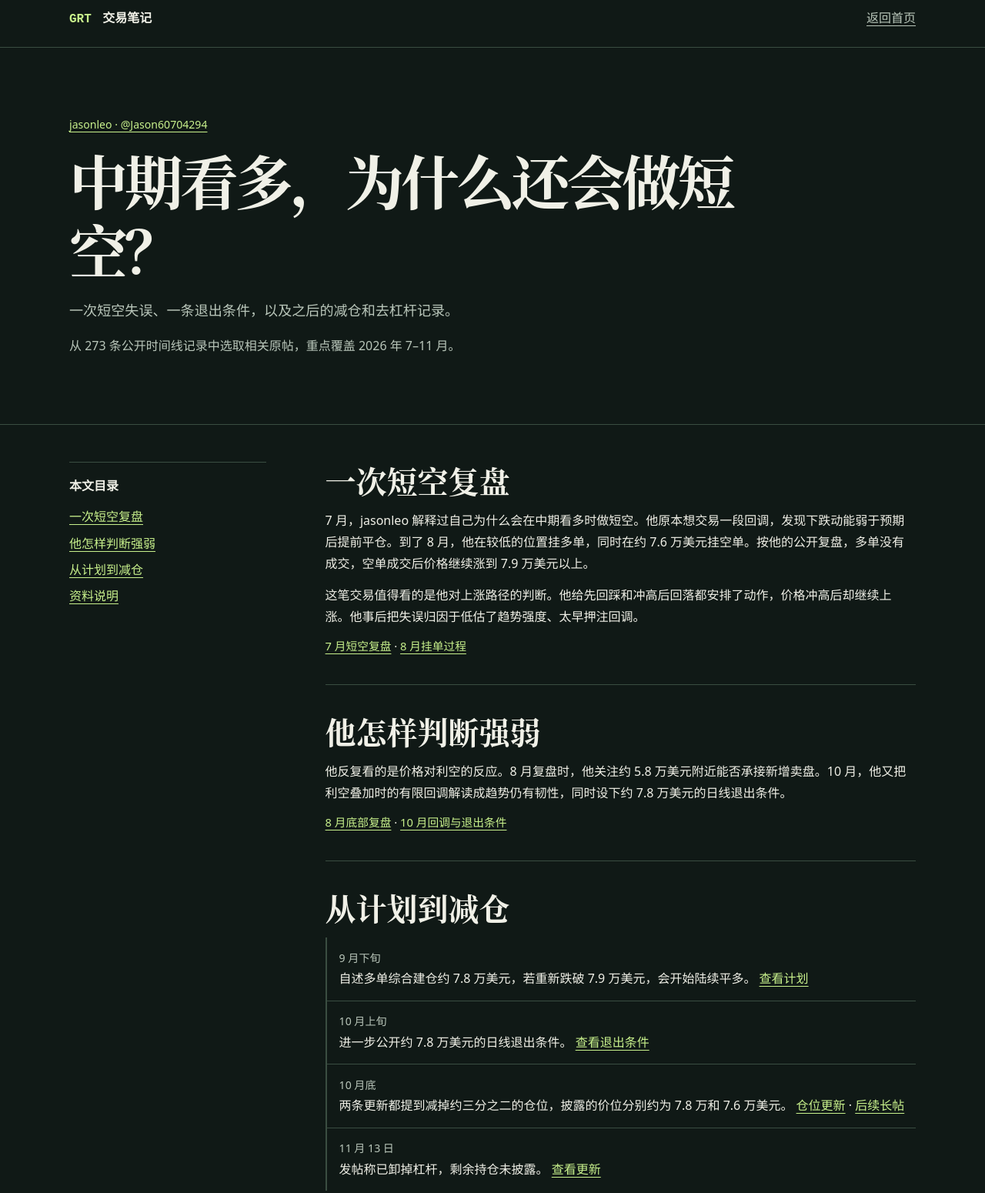
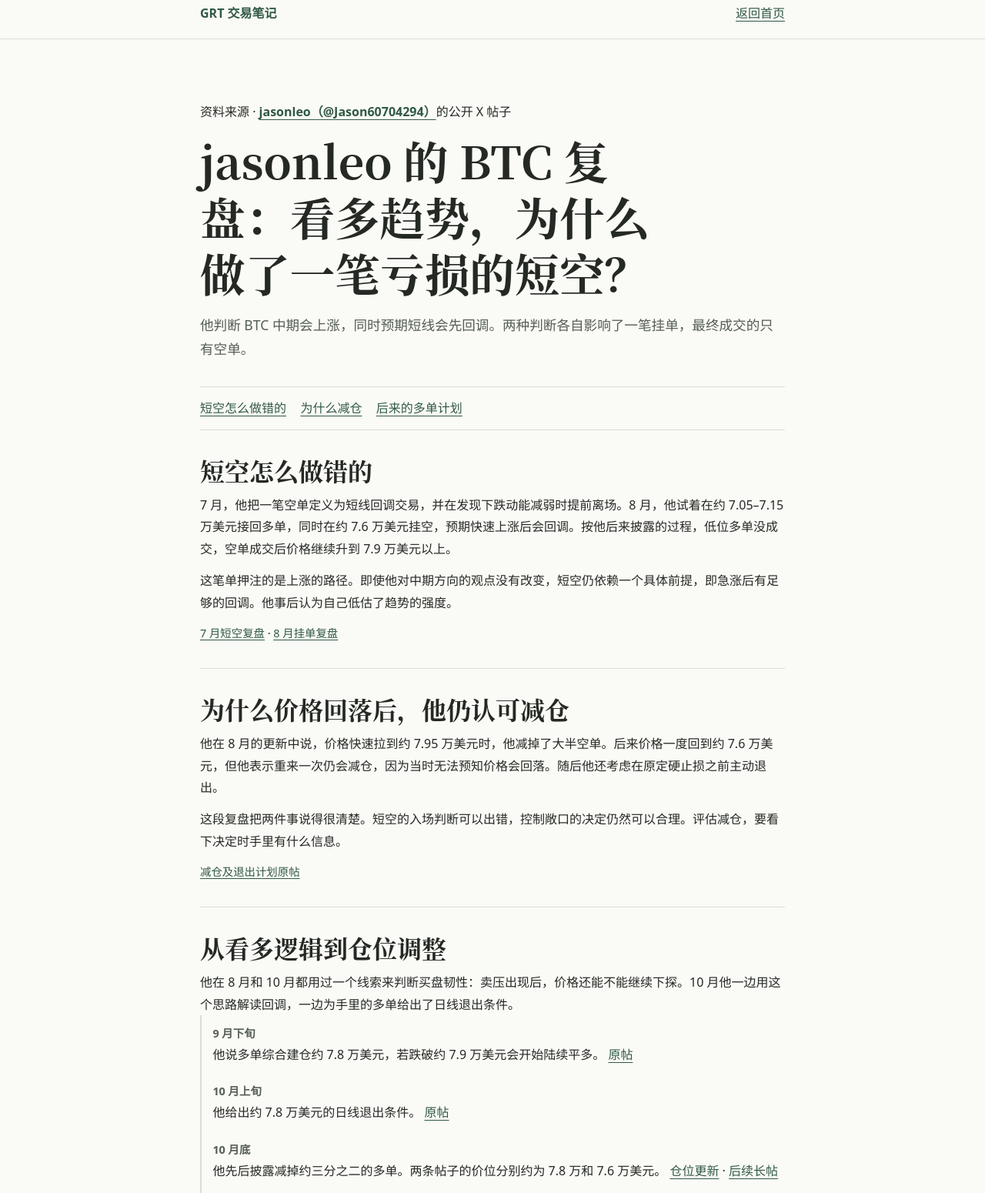
Before and after one commit to Greata16/GRT, a plain HTML site: page jasonleo.html in a window 1280 px wide. Shown: the part 15-1565 px from the top of the page at 77% size. Drawn offline with Linux system fonts and the light colour scheme.

Commit message:
Simplify GRT layout and expand sourced jasonleo analysis

```diff
--- a/jasonleo.html
+++ b/jasonleo.html
@@ -3,58 +3,52 @@
 <head>
   <meta charset="utf-8">
   <meta name="viewport" content="width=device-width, initial-scale=1">
-  <meta name="description" content="依据 jasonleo 的公开帖子复盘 BTC 短空、风险条件与仓位调整。">
-  <title>jasonleo 的 BTC 交易复盘 · GRT</title>
+  <meta name="description" content="从 jasonleo 的 X 原帖复盘 BTC 短空失误、减仓纪律与多单退出条件。">
+  <title>jasonleo 的 BTC 复盘：看多趋势，为什么做了一笔亏损的短空？ · GRT</title>
   <link rel="stylesheet" href="./style.css">
 </head>
 <body>
   <header class="bar"><div class="wrap">
-    <a class="brand" href="./"><b>GRT</b> 交易笔记</a>
-    <nav aria-label="主导航"><a href="./">返回首页</a></nav>
+    <a class="brand" href="./">GRT 交易笔记</a>
+    <a href="./">返回首页</a>
   </div></header>
-  <main>
-    <header class="article-header"><div class="wrap">
-      <p class="label"><a href="https://x.com/Jason60704294">jasonleo · @Jason60704294</a></p>
-      <h1>中期看多，为什么还会做短空？</h1>
-      <p class="lede">一次短空失误、一条退出条件，以及之后的减仓和去杠杆记录。</p>
-      <p class="note">从 273 条公开时间线记录中选取相关原帖，重点覆盖 2026 年 7–11 月。</p>
-    </div></header>
-    <div class="wrap article-grid">
+  <main class="wrap">
+    <header class="intro">
+      <p class="subject">资料来源 · <a href="https://x.com/Jason60704294">jasonleo（@Jason60704294）</a>的公开 X 帖子</p>
+      <h1>jasonleo 的 BTC 复盘：看多趋势，为什么做了一笔亏损的短空？</h1>
+      <p class="lede">他判断 BTC 中期会上涨，同时预期短线会先回调。两种判断各自影响了一笔挂单，最终成交的只有空单。</p>
+    </header>
     <nav class="toc" aria-label="文章目录">
-        <strong>本文目录</strong>
-        <a href="#short">一次短空复盘</a>
-        <a href="#signal">他怎样判断强弱</a>
-        <a href="#timeline">从计划到减仓</a>
-        <a href="#scope">资料说明</a>
+      <a href="#short">短空怎么做错的</a>
+      <a href="#risk">为什么减仓</a>
+      <a href="#timeline">后来的多单计划</a>
     </nav>
     <article>
       <section id="short">
-          <h2>一次短空复盘</h2>
-          <p>7 月，jasonleo 解释过自己为什么会在中期看多时做短空。他原本想交易一段回调，发现下跌动能弱于预期后提前平仓。到了 8 月，他在较低的位置挂多单，同时在约 7.6 万美元挂空单。按他的公开复盘，多单没有成交，空单成交后价格继续涨到 7.9 万美元以上。</p>
-          <p>这笔交易值得看的是他对上涨路径的判断。他给先回踩和冲高后回落都安排了动作，价格冲高后却继续上涨。他事后把失误归因于低估了趋势强度、太早押注回调。</p>
-          <p class="sources"><a href="https://x.com/Jason60704294/status/2080339492465193187">7 月短空复盘</a> · <a href="https://x.com/Jason60704294/status/2090772490859520109">8 月挂单过程</a></p>
+        <h2>短空怎么做错的</h2>
+        <p>7 月，他把一笔空单定义为短线回调交易，并在发现下跌动能减弱时提前离场。8 月，他试着在约 7.05–7.15 万美元接回多单，同时在约 7.6 万美元挂空，预期快速上涨后会回调。按他后来披露的过程，低位多单没成交，空单成交后价格继续升到 7.9 万美元以上。</p>
+        <p>这笔单押注的是上涨的路径。即使他对中期方向的观点没有改变，短空仍依赖一个具体前提，即急涨后有足够的回调。他事后认为自己低估了趋势的强度。</p>
+        <p class="sources"><a href="https://x.com/Jason60704294/status/2080339492465193187">7 月短空复盘</a> · <a href="https://x.com/Jason60704294/status/2090772490859520109">8 月挂单复盘</a></p>
       </section>
-        <section id="signal">
-          <h2>他怎样判断强弱</h2>
-          <p>他反复看的是价格对利空的反应。8 月复盘时，他关注约 5.8 万美元附近能否承接新增卖盘。10 月，他又把利空叠加时的有限回调解读成趋势仍有韧性，同时设下约 7.8 万美元的日线退出条件。</p>
-          <p class="sources"><a href="https://x.com/Jason60704294/status/2092240116786073725">8 月底部复盘</a> · <a href="https://x.com/Jason60704294/status/2108259375190327432">10 月回调与退出条件</a></p>
+      <section id="risk">
+        <h2>为什么价格回落后，他仍认可减仓</h2>
+        <p>他在 8 月的更新中说，价格快速拉到约 7.95 万美元时，他减掉了大半空单。后来价格一度回到约 7.6 万美元，但他表示重来一次仍会减仓，因为当时无法预知价格会回落。随后他还考虑在原定硬止损之前主动退出。</p>
+        <p>这段复盘把两件事说得很清楚。短空的入场判断可以出错，控制敞口的决定仍然可以合理。评估减仓，要看下决定时手里有什么信息。</p>
+        <p class="sources"><a href="https://x.com/Jason60704294/status/2091588691156492462">减仓及退出计划原帖</a></p>
       </section>
       <section id="timeline">
-          <h2>从计划到减仓</h2>
+        <h2>从看多逻辑到仓位调整</h2>
+        <p>他在 8 月和 10 月都用过一个线索来判断买盘韧性：卖压出现后，价格还能不能继续下探。10 月他一边用这个思路解读回调，一边为手里的多单给出了日线退出条件。</p>
         <ul class="timeline">
-            <li><span class="date">9 月下旬</span>自述多单综合建仓约 7.8 万美元，若重新跌破 7.9 万美元，会开始陆续平多。 <a href="https://x.com/Jason60704294/status/2103181044212027607">查看计划</a></li>
-            <li><span class="date">10 月上旬</span>进一步公开约 7.8 万美元的日线退出条件。 <a href="https://x.com/Jason60704294/status/2108259375190327432">查看退出条件</a></li>
-            <li><span class="date">10 月底</span>两条更新都提到减掉约三分之二的仓位，披露的价位分别约为 7.8 万和 7.6 万美元。 <a href="https://x.com/Jason60704294/status/2115979306019266646">仓位更新</a> · <a href="https://x.com/Jason60704294/status/2116241796594569507">后续长帖</a></li>
-            <li><span class="date">11 月 13 日</span>发帖称已卸掉杠杆，剩余持仓未披露。 <a href="https://x.com/Jason60704294/status/2121130653735432290">查看更新</a></li>
+          <li><span class="date">9 月下旬</span>他说多单综合建仓约 7.8 万美元，若跌破约 7.9 万美元会开始陆续平多。 <a href="https://x.com/Jason60704294/status/2103181044212027607">原帖</a></li>
+          <li><span class="date">10 月上旬</span>他给出约 7.8 万美元的日线退出条件。 <a href="https://x.com/Jason60704294/status/2108259375190327432">原帖</a></li>
+          <li><span class="date">10 月底</span>他先后披露减掉约三分之二的多单。两条帖子的价位分别约为 7.8 万和 7.6 万美元。 <a href="https://x.com/Jason60704294/status/2115979306019266646">仓位更新</a> · <a href="https://x.com/Jason60704294/status/2116241796594569507">后续长帖</a></li>
+          <li><span class="date">11 月 13 日</span>他称已卸掉杠杆。该帖未给出剩余持仓明细。 <a href="https://x.com/Jason60704294/status/2121130653735432290">原帖</a></li>
         </ul>
-        </section>
-        <section id="scope">
-          <h2>资料说明</h2>
-          <p class="note">成交价和仓位来自博主公开自述。公开时间线不足以核实完整成交或计算胜率。</p>
+        <p class="sources"><a href="https://x.com/Jason60704294/status/2092240116786073725">8 月对卖压的复盘</a></p>
       </section>
     </article>
-    </div>
+    <footer class="footer note">根据 273 条公开时间线记录选材。本文涉及的成交和仓位均为本人自述。</footer>
   </main>
-  <footer class="wrap footer"><a href="./">返回首页</a><a href="https://github.com/Greata16/GRT">GitHub 仓库</a></footer>
 </body>
 </html>
--- a/style.css
+++ b/style.css
@@ -1,58 +1,40 @@
 :root {
-  color-scheme: dark;
-  --bg: #101916;
-  --panel: #18251f;
-  --text: #f0f0e7;
-  --quiet: #b9c6ba;
-  --accent: #c8f18c;
-  --line: #3a4d41;
+  color-scheme: light;
+  --paper: #fafaf7;
+  --ink: #252923;
+  --muted: #555e54;
+  --green: #305943;
+  --line: #d9dfd6;
 }
 * { box-sizing: border-box; }
-body { margin: 0; background: var(--bg); color: var(--text); font: 1rem/1.75 system-ui, "PingFang SC", "Microsoft YaHei", sans-serif; }
-a { color: var(--accent); text-underline-offset: .25em; }
-a:hover { color: #e6ffcb; }
-a:focus-visible { outline: 2px solid var(--accent); outline-offset: 5px; }
-.wrap { width: min(1100px, calc(100% - 48px)); margin-inline: auto; }
+body { margin: 0; background: var(--paper); color: var(--ink); font: 1rem/1.8 system-ui, "PingFang SC", "Microsoft YaHei", sans-serif; }
+.wrap { width: min(760px, calc(100% - 40px)); margin-inline: auto; }
+a { color: var(--green); text-underline-offset: .22em; }
+a:hover { text-decoration-thickness: 2px; }
+a:focus-visible { outline: 2px solid var(--green); outline-offset: 4px; }
 .bar { border-bottom: 1px solid var(--line); }
-.bar .wrap, .footer { min-height: 76px; display: flex; justify-content: space-between; align-items: center; gap: 1rem; }
-.brand { color: var(--text); text-decoration: none; font-weight: 750; }
-.brand b { color: var(--accent); font: 700 1rem ui-monospace, monospace; margin-right: .65rem; }
-.bar nav a { color: var(--quiet); }
-.hero { padding: clamp(3.5rem, 9vw, 7rem) 0; border-bottom: 1px solid var(--line); }
-.hero .wrap { display: grid; grid-template-columns: 1.45fr 1fr; align-items: end; gap: clamp(2rem, 6vw, 5rem); }
-h1, h2, h3, p { margin: 0; }
-h1, h2 { font-family: "Songti SC", "Noto Serif CJK SC", "SimSun", serif; line-height: 1.18; }
-h1 { font-size: clamp(2.65rem, 7vw, 5.6rem); letter-spacing: -.055em; }
-h2 { font-size: clamp(1.65rem, 3.4vw, 2.5rem); }
-.label { color: var(--accent); font-size: .88rem; margin-bottom: .9rem; }
-.lede { color: var(--quiet); font-size: 1.13rem; max-width: 36rem; margin-top: 1.2rem; }
-.feature { background: var(--panel); border-top: 3px solid var(--accent); padding: clamp(1.5rem, 4vw, 2.4rem); }
-.feature h2 { margin-bottom: .65rem; }
-.feature p { color: var(--quiet); }
-.button { display: inline-block; margin-top: 1.4rem; padding: .55rem 1rem; background: var(--accent); color: #132017; text-decoration: none; font-weight: 750; }
-.button:hover { background: #e6ffcb; color: #132017; }
-.directory { padding-block: 3rem 4rem; }
-.entry { display: grid; grid-template-columns: 1fr auto; gap: 1rem; align-items: center; border-block: 1px solid var(--line); margin-top: 1.2rem; padding: 1.1rem 0; }
-.entry span, .footer, .note, .date { color: var(--quiet); }
-.footer { border-top: 1px solid var(--line); font-size: .9rem; }
-.article-header { padding-block: clamp(2.5rem, 7vw, 5.5rem); border-bottom: 1px solid var(--line); }
-.article-header h1 { max-width: 12em; font-size: clamp(2.45rem, 6vw, 4.75rem); }
-.article-header .note { margin-top: 1rem; }
-.article-grid { display: grid; grid-template-columns: minmax(10rem, 1fr) minmax(0, 3fr); gap: clamp(2rem, 6vw, 5rem); padding-block: 3rem 4rem; }
-.toc { align-self: start; border-top: 1px solid var(--line); padding-top: 1rem; }
-.toc strong { display: block; margin-bottom: .55rem; }
-.toc a { display: block; padding-block: .2rem; }
-article section + section { border-top: 1px solid var(--line); margin-top: 2.25rem; padding-top: 2.25rem; }
-article h2 { margin-bottom: .9rem; }
-article p + p { margin-top: .8rem; }
-.sources { font-size: .92rem; }
-.timeline { padding: 0; list-style: none; }
-.timeline li { padding: .9rem 0 .9rem 1rem; border-left: 2px solid var(--line); }
-.timeline li + li { border-top: 1px solid var(--line); }
-.date { display: block; font-size: .88rem; }
-@media (max-width: 700px) {
-  .wrap { width: calc(100% - 36px); }
-  .hero .wrap, .article-grid { grid-template-columns: 1fr; }
-  .article-grid { padding-top: 1.75rem; }
-  .entry { grid-template-columns: 1fr; gap: .2rem; }
-}
+.bar .wrap, .footer { display: flex; align-items: center; justify-content: space-between; gap: 1rem; min-height: 65px; }
+.brand { font-weight: 750; text-decoration: none; }
+h1, h2, p { margin: 0; }
+h1, h2 { font-family: "Songti SC", "Noto Serif CJK SC", "SimSun", serif; line-height: 1.25; }
+h1 { font-size: clamp(2rem, 5.2vw, 3.65rem); text-wrap: balance; }
+h2 { font-size: clamp(1.35rem, 3vw, 2rem); }
+.intro { padding-block: clamp(2.5rem, 8vw, 5rem) 2rem; }
+.lede { margin-top: 1rem; color: var(--muted); font-size: 1.1rem; }
+.subject { margin-bottom: .75rem; }
+.subject a { font-weight: 700; }
+.directory { padding-block: .6rem 3.5rem; }
+.entry { border-block: 1px solid var(--line); margin-top: 1rem; padding-block: 1.2rem; }
+.entry a { font-size: 1.12rem; font-weight: 700; }
+.entry p { color: var(--muted); margin-top: .35rem; }
+.toc { display: flex; flex-wrap: wrap; gap: .25rem 1.15rem; padding-block: .8rem; border-block: 1px solid var(--line); }
+article { padding-block: 2rem 3.5rem; }
+article section + section { margin-top: 2rem; padding-top: 2rem; border-top: 1px solid var(--line); }
+article h2 { margin-bottom: .7rem; }
+article p + p { margin-top: .75rem; }
+.sources, .note, .date, .footer { font-size: .9rem; }
+.note, .date, .footer { color: var(--muted); }
+.timeline { list-style: none; padding: 0; margin: 0; }
+.timeline li { padding: .65rem 0 .65rem .9rem; border-left: 2px solid var(--line); }
+.date { display: block; font-weight: 650; }
+.footer { border-top: 1px solid var(--line); }
```
Also changed, not shown: index.html (+13 -19 lines). Lines whose indentation alone changed are shown as unchanged.
